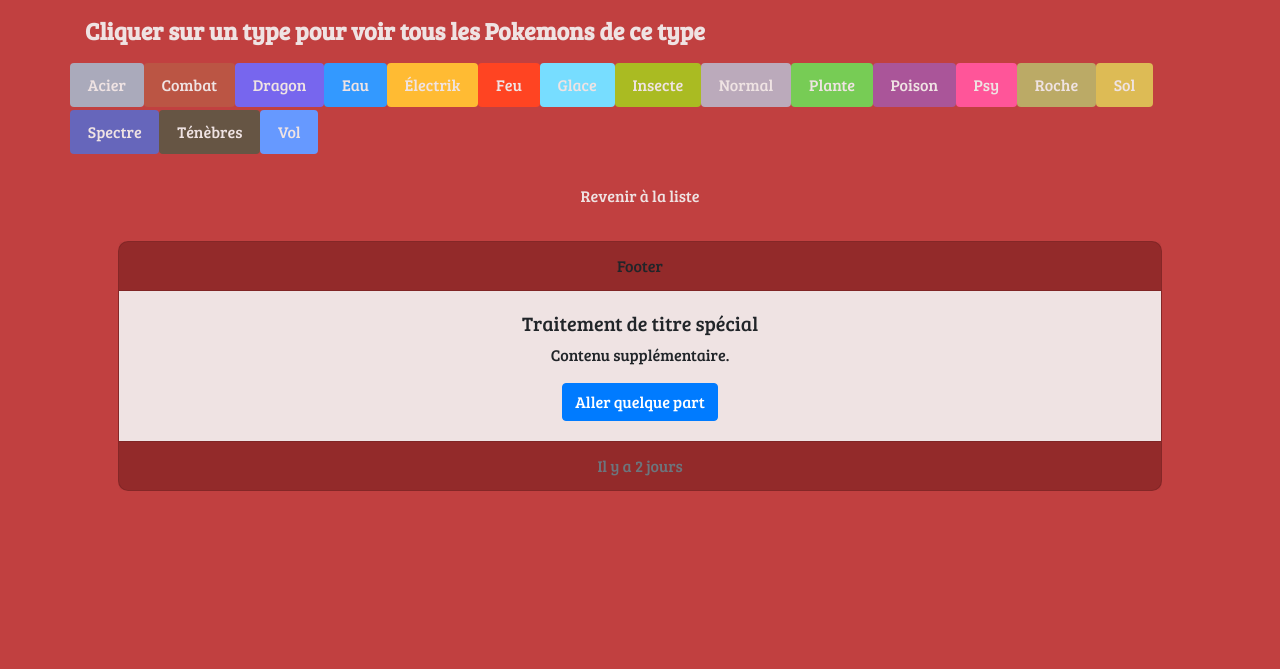
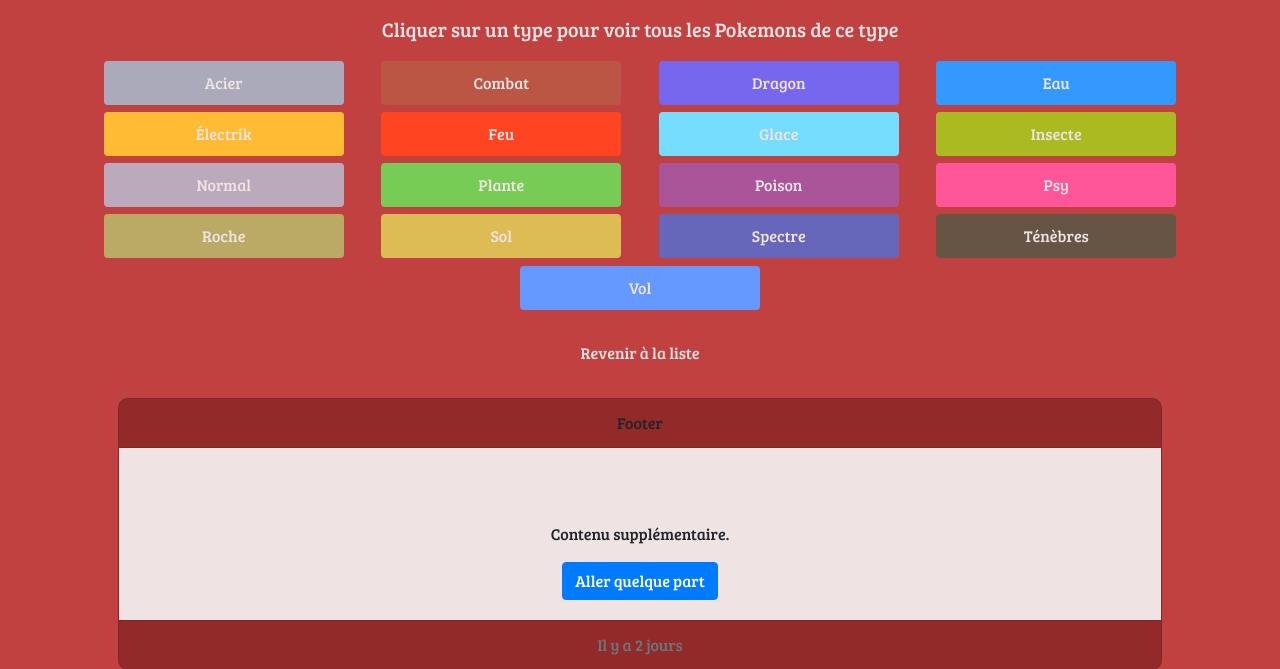
Before and after one commit to flagada08/phpPokedex, a PHP site: page /types in a window 1280 px wide. Shown: the part 56-725 px from the top of the page. Run offline with PHP 8.4, Linux system fonts and the light colour scheme; data comes from the database, SQL or seed files in the repository; data that the repository does not hold is empty; some libraries are stand-ins or nearby versions.

Commit message:
some styles

```diff
--- a/app/views/detail.php
+++ b/app/views/detail.php
@@ -7,7 +7,7 @@
 
 <div class="row justify-content-center align-items-center">
 
-  <div class="picture-card col-md-4">
+  <div class="picture-card">
     <img src="<?= $_SERVER['BASE_URI'] ?>/img/<?= $detailPokemon['numero'] ?>.png" class="card-img" alt="<?= $detailPokemon['numero'] ?>" style="padding: 10px;">
   </div>
 
--- a/app/views/types.php
+++ b/app/views/types.php
@@ -2,9 +2,9 @@
     $listeTypes = $data['listeTypes'];
 ?>
 
-<h4>Cliquer sur un type pour voir tous les Pokemons de ce type</h4>
+<h5 class="types-title">Cliquer sur un type pour voir tous les Pokemons de ce type</h5>
 
-<div class="type-card row">
+<div class="types d-flex flex-wrap justify-content-around">
     <?php foreach ($listeTypes as $type) :
         $typeURL = $router->generate(
             'type',
--- a/public/css/style.css
+++ b/public/css/style.css
@@ -3,6 +3,10 @@ body {
     grid-template-columns: auto 0px;
     background-color: hsl(0deg 50.99% 50.39%);
     font-family: 'Bree Serif', serif;
+}
+
+a {
+    text-decoration: none;
 }
 
 .retour {
@@ -13,7 +17,7 @@ body {
     color: hsl(0deg 27.27% 91.37%)
 }
 
-.retour:hover, .btn-types:hover {
+a:hover, .retour:hover, .btn-types:hover {
     text-decoration: none;
     color: hsl(0deg 39.44% 27.84%);
 }
@@ -43,10 +47,9 @@ body {
     text-align: center;
 }
 
-.card-title, h1, h2, h4 {
+.card-title, h1, h2, h3, h4, h5 {
     margin: 1.5% 0 1.5% 0;
     color: hsl(0deg 27.27% 91.37%);
-    font-weight: bold;
 }
 
 .detail-title {
@@ -54,18 +57,14 @@ body {
 }
 
 .col-md-6 {
-    padding: 2.5%;
     border-radius: 10px;
+    border: 1px solid rgba(0,0,0,.125);
     background-color: hsl(0deg 55.1% 38.43%);
 }
 
 .badge-detail {
     padding: 2.5%;
     font-size: 100%;
-    color: hsl(0deg 27.27% 91.37%);
-}
-
-.btn-types {
     color: hsl(0deg 27.27% 91.37%);
 }
 
@@ -88,6 +87,18 @@ body {
     background: hsl(0deg 27.27% 91.37%);
 }
 
+.types-title {
+    text-align: center;
+}
+
+.badge-types {
+    width: 20em;
+}
+
+.btn-types {
+    color: hsl(0deg 27.27% 91.37%);
+}
+
 /* Back to top */
 .container-top {
     --offset: 100px;
```
Also changed, not shown: app/views/home.php (+4 -4 lines).
